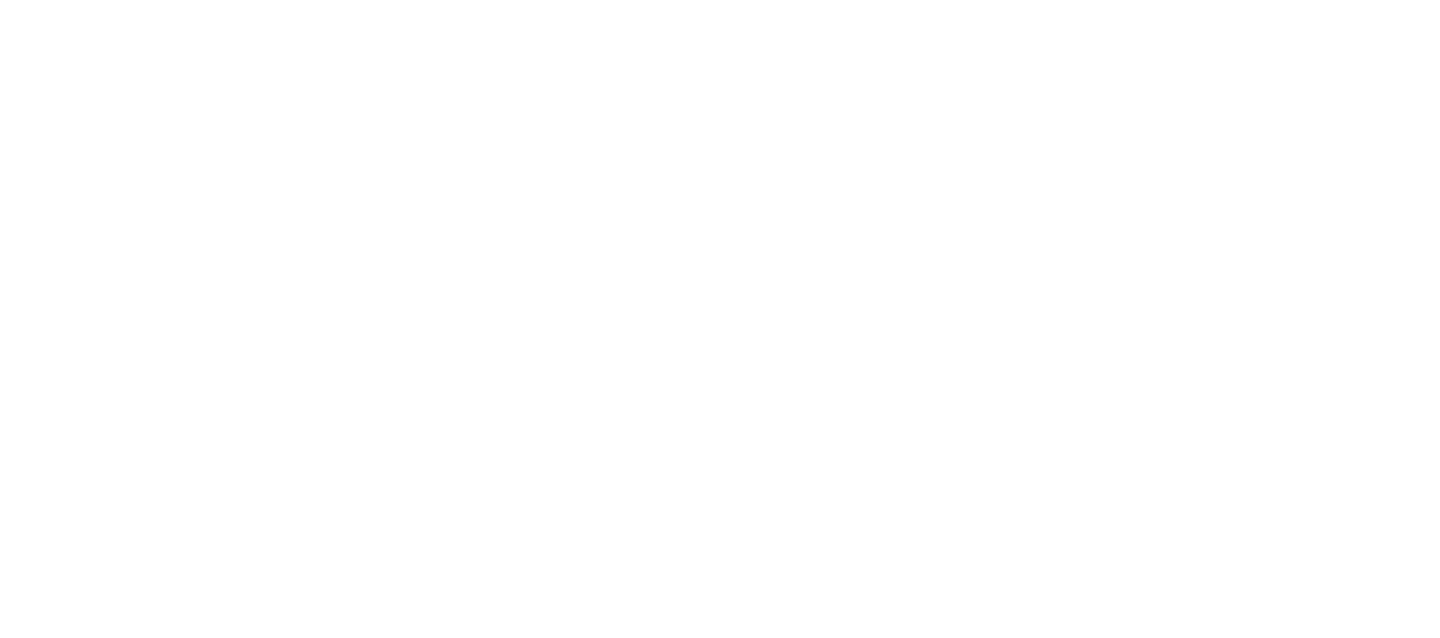
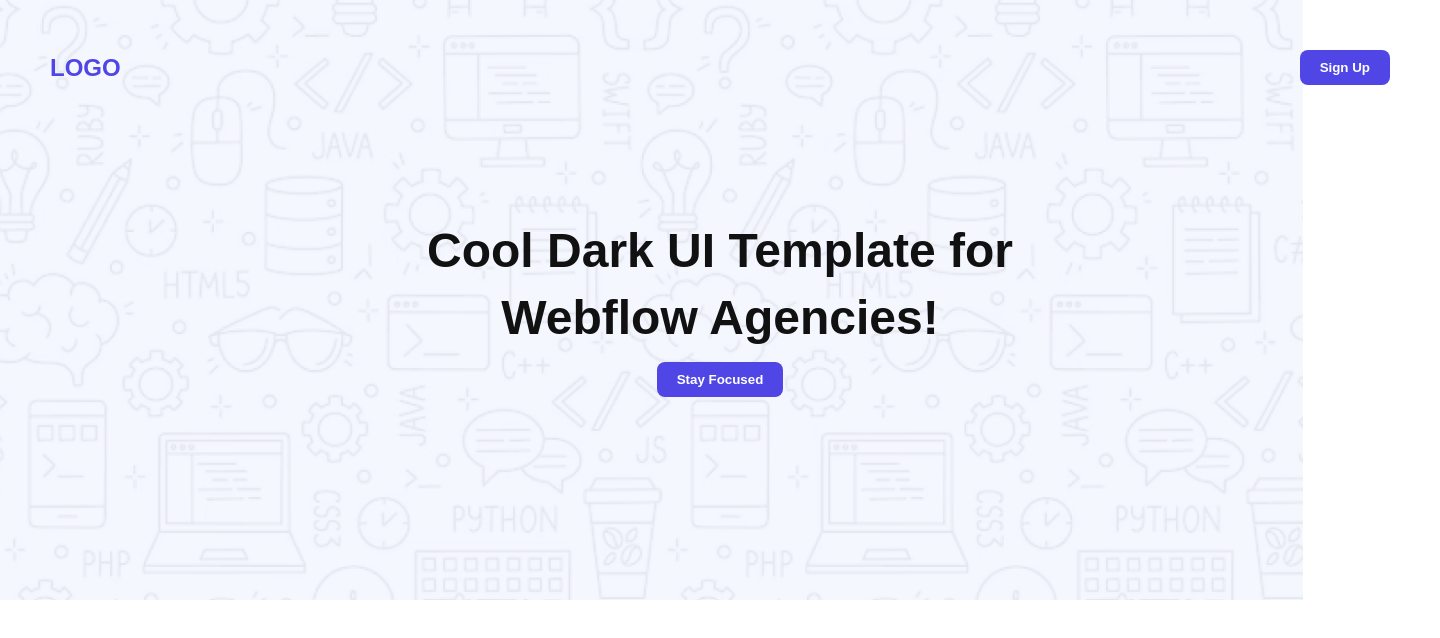
Before and after one commit to MohammedJobair/portfolio-assignment-submit, a plain HTML site: page index.html in a window 1280 px wide. Shown: the whole page, 1440 px wide, since content can reach past the window. Drawn offline with Linux system fonts and the light colour scheme.

Commit message:
added the header html and css content

```diff
--- a/index.html
+++ b/index.html
@@ -4,8 +4,21 @@
     <meta charset="UTF-8">
     <meta name="viewport" content="width=device-width, initial-scale=1.0">
     <title>portfolio assignment submit</title>
+    <link rel="stylesheet" href="style.css">
 </head>
 <body>
+    <header>
+        <div class="hero">
+    <div class="navbar">
+      <div class="logo">LOGO</div>
+      <button class="signup-btn">Sign Up</button>
+    </div>
+    <div class="hero-content">
+      <h1>Cool Dark UI Template for <br /> Webflow Agencies!</h1>
+      <button class="cta-btn">Stay Focused</button>
+    </div>
+  </div>
 
+    </header>
 </body>
 </html>
--- a/style.css
+++ b/style.css
@@ -0,0 +1,52 @@
+
+body {
+  margin: 0;
+  font-family: sans-serif;
+  background: url('../Assets/Hero-bg.png') no-repeat center/cover;
+  color: #111;
+  width: 1440px;
+  height: 600px;
+
+}
+
+.hero {
+  min-height: 100vh;
+  display: flex;
+  flex-direction: column;
+  padding: 50px;
+
+}
+
+.navbar {
+  display: flex;
+  justify-content: space-between;
+  align-items: center;
+}
+
+.logo {
+  font-weight: bold;
+  font-size: 1.5rem;
+  color: #4f46e5;
+}
+
+.signup-btn, .cta-btn {
+  background: #4f46e5;
+  color: #fff;
+  border: none;
+  border-radius: 8px;
+  padding: 10px 20px;
+  font-weight: bold;
+  cursor: pointer;
+}
+
+.hero-content {
+  text-align: center;
+  margin-top: 100px;
+
+}
+
+.hero-content h1 {
+  font-size: 3rem;
+  line-height: 1.4;
+  margin-bottom: 10px;
+}
```
